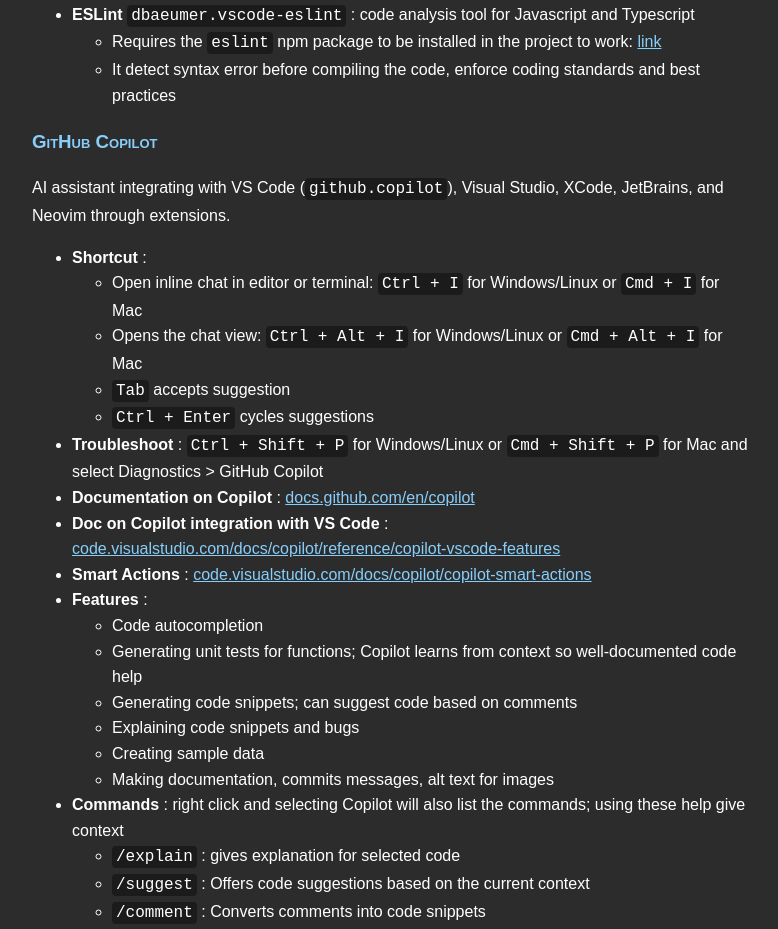
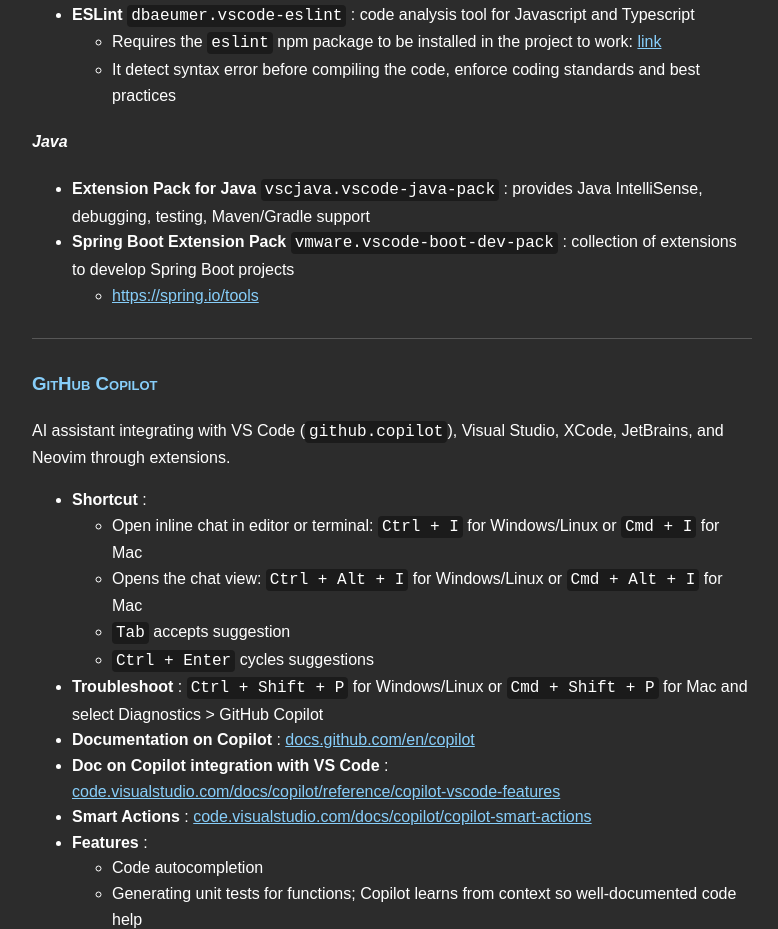
Before and after one commit to tuantrancode/tuantrancode.github.io, a Next.js app in the folder react/: page /Tools/visual-studio-code in a window 1280 px wide. Shown: the part 2420-3349 px from the top of the page, without its empty margins (248-1026 px from the left). Built offline with nearby package versions, Linux system fonts and the light colour scheme.

Commit message:
Add Spring Boot and Java to extensions page

```diff
--- a/react/src/app/Tools/visual-studio-code/page.js
+++ b/react/src/app/Tools/visual-studio-code/page.js
@@ -233,6 +233,16 @@
         </ul>
       </ul>
 
+      <h4 className="sub-section-header">Java</h4>
+      <ul>
+        <li><b>Extension Pack for Java</b> <code>vscjava.vscode-java-pack</code> : provides Java IntelliSense, debugging, testing, Maven/Gradle support</li>
+        <li><b>Spring Boot Extension Pack</b> <code>vmware.vscode-boot-dev-pack</code> : collection of extensions to develop Spring Boot projects</li>
+        <ul>
+          <li><a href="https://spring.io/tools">https://spring.io/tools</a></li>
+        </ul>
+      </ul>
+      <hr/>
+
 
       {/* <!-- GITHUB COPILOT --> */}
       <h3 className='section-header' id='githubCopilot'>
```
